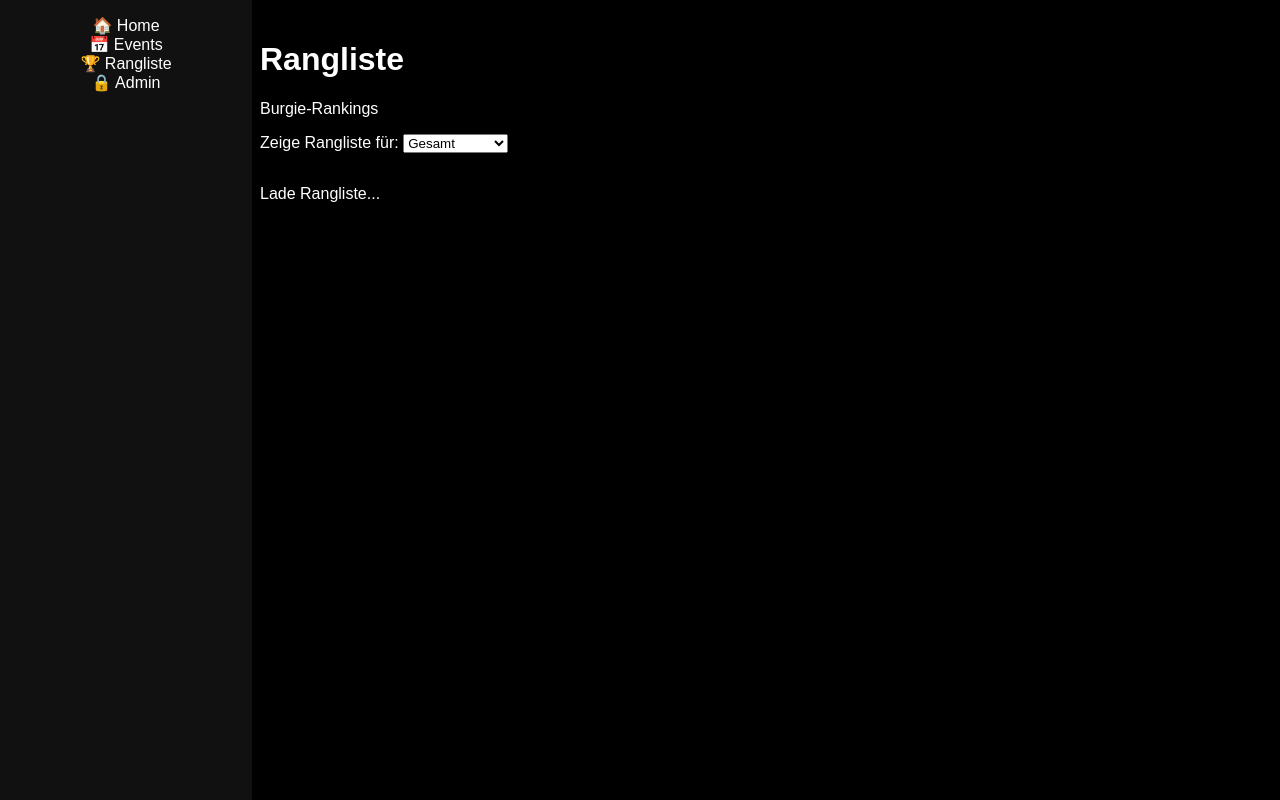
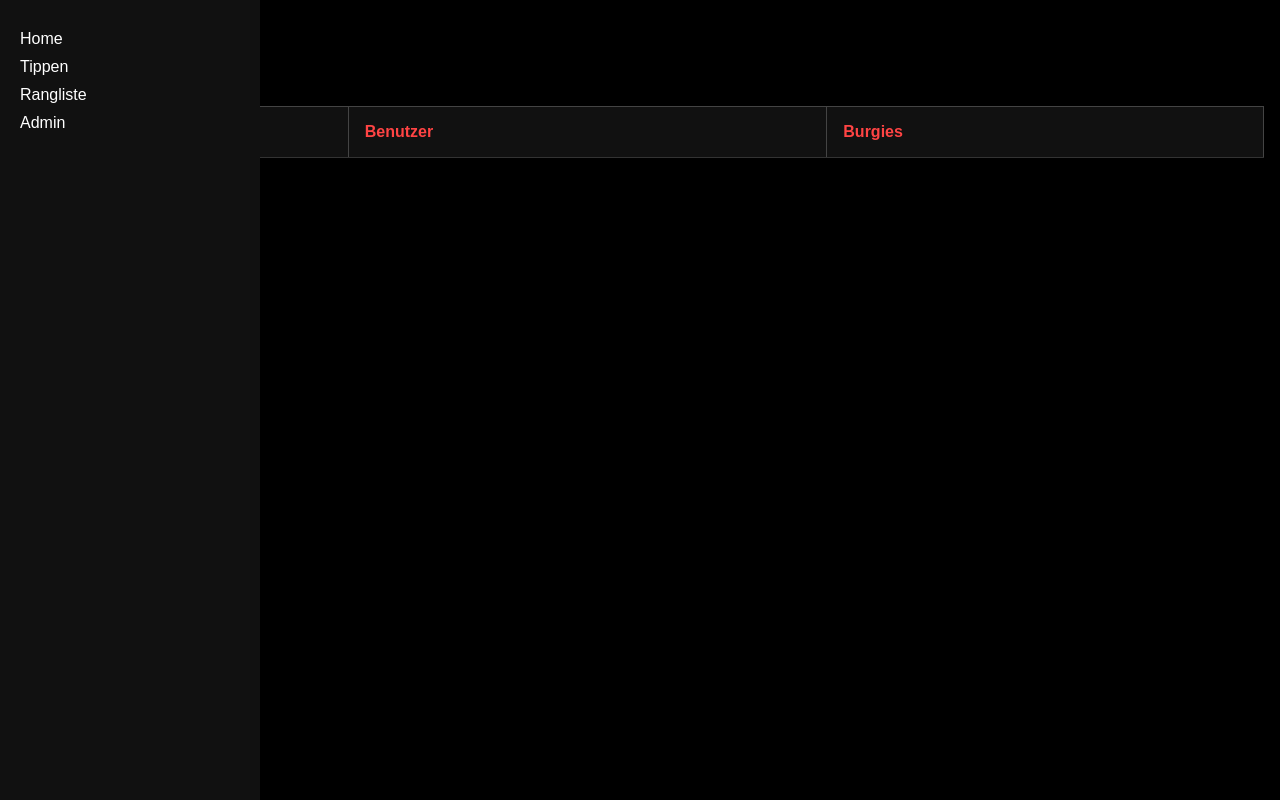
Before and after one commit to NicoNnNnN/Burgies, a plain HTML site: page ranklist.html in a window 1280 px wide. Drawn offline with Linux system fonts and the light colour scheme.

Commit message:
Update ranklist.html

```diff
--- a/ranklist.html
+++ b/ranklist.html
@@ -1,34 +1,61 @@
 <!DOCTYPE html>
 <html lang="de">
 <head>
-  <meta charset="UTF-8">
-  <title>Rangliste</title>
-  <link rel="stylesheet" href="style.css">
-  <script type="module" src="ranklist.js" defer></script>
+  <meta charset="UTF-8" />
+  <meta name="viewport" content="width=device-width, initial-scale=1.0" />
+  <title>Rangliste – Burgies</title>
+  <link rel="stylesheet" href="style.css" />
+  <script type="module" src="ranklist.js"></script>
+  <style>
+    body {
+      background-color: black;
+      color: white;
+      font-family: Arial, sans-serif;
+      margin: 0;
+      padding: 1rem;
+    }
+    .ranking-table {
+      width: 100%;
+      border-collapse: collapse;
+      margin-top: 2rem;
+    }
+    .ranking-table th, .ranking-table td {
+      padding: 1rem;
+      text-align: left;
+      border-bottom: 1px solid #333;
+    }
+    .ranking-table th {
+      background-color: #111;
+      color: #ff4444;
+    }
+    .ranking-table td:first-child {
+      font-size: 1.2rem;
+    }
+    .highlight {
+      background-color: #222;
+    }
+  </style>
 </head>
 <body>
-  <nav style="background:#111; padding:1rem; text-align:center;">
-    <a href="home.html" style="margin:0 1rem; color:white; text-decoration:none;">🏠 Home</a>
-    <a href="events.html" style="margin:0 1rem; color:white; text-decoration:none;">📅 Events</a>
-    <a href="ranklist.html" style="margin:0 1rem; color:white; text-decoration:none;">🏆 Rangliste</a>
-    <a href="admin.html" style="margin:0 1rem; color:white; text-decoration:none;">🔒 Admin</a>
+  <nav class="menu">
+    <a href="home.html">Home</a>
+    <a href="events.html">Tippen</a>
+    <a href="ranklist.html">Rangliste</a>
+    <a href="admin.html">Admin</a>
   </nav>
 
-  <div class="container">
-    <h1 class="title">Rangliste</h1>
-    <p class="subtitle">Burgie-Rankings</p>
-
-    <div>
-      <label for="rankSelect">Zeige Rangliste für:</label>
-      <select id="rankSelect">
-        <option value="daily">Heute</option>
-        <option value="weekly">Diese Woche</option>
-        <option value="monthly">Diesen Monat</option>
-        <option value="total" selected>Gesamt</option>
-      </select>
-    </div>
-
-    <div id="rankingList" style="margin-top: 2rem;">Lade Rangliste...</div>
-  </div>
+  <h1>Rangliste</h1>
+  <table class="ranking-table" id="rankingTable">
+    <thead>
+      <tr>
+        <th>Platz</th>
+        <th>Benutzer</th>
+        <th>Burgies</th>
+      </tr>
+    </thead>
+    <tbody>
+      <!-- Dynamisch durch JavaScript gefüllt -->
+    </tbody>
+  </table>
 </body>
 </html>
```
